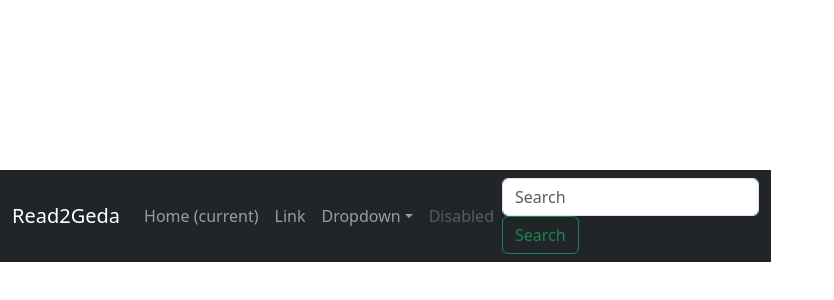
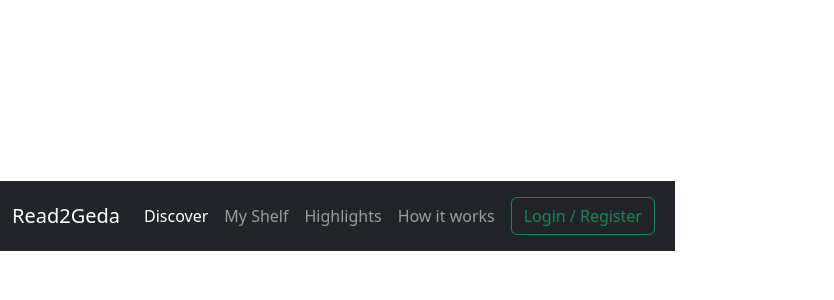
Before and after one commit to Orjihenry/Read2Geda, a React (Vite) app: page / in a window 1280 px wide. Shown: the part 184-484 px from the top of the page, without its empty margins (0-834 px from the left). Built offline with nearby package versions, Linux system fonts and the light colour scheme.

Commit message:
updated header component

```diff
--- a/src/components/Header/Header.tsx
+++ b/src/components/Header/Header.tsx
@@ -4,40 +4,32 @@ export default function Header() {
     return (
         <header className="header">
             <nav className="navbar navbar-expand-lg navbar-dark bg-dark">
-                <div className="container">
+                <div className="container ">
                     <a className="navbar-brand" href="#">Read2Geda</a>
-                    <button className="navbar-toggler" type="button" data-toggle="collapse" data-target="#navbarSupportedContent" aria-controls="navbarSupportedContent" aria-expanded="false" aria-label="Toggle navigation">
+                    <button className="navbar-toggler" type="button" data-bs-toggle="collapse" data-bs-target="#navbarSupportedContent" aria-controls="navbarSupportedContent" aria-expanded="false" aria-label="Toggle navigation">
                         <span className="navbar-toggler-icon"></span>
                     </button>
 
-                    <div className="collapse navbar-collapse" id="navbarSupportedContent">
+                    <div className="collapse navbar-collapse justify-content-end" id="navbarSupportedContent">
                         <ul className="navbar-nav mr-auto">
                             <li className="nav-item active">
-                            <a className="nav-link" href="#">Home <span className="sr-only">(current)</span></a>
+                                <a className="nav-link active" href="#">Discover</a>
                             </li>
                             <li className="nav-item">
-                            <a className="nav-link" href="#">Link</a>
-                        </li>
-                        <li className="nav-item dropdown">
-                            <a className="nav-link dropdown-toggle" href="#" id="navbarDropdown" role="button" data-toggle="dropdown" aria-haspopup="true" aria-expanded="false">
-                            Dropdown
-                            </a>
-                            <div className="dropdown-menu" aria-labelledby="navbarDropdown">
-                            <a className="dropdown-item" href="#">Action</a>
-                            <a className="dropdown-item" href="#">Another action</a>
-                            <div className="dropdown-divider"></div>
-                            <a className="dropdown-item" href="#">Something else here</a>
-                            </div>
+                                <a className="nav-link" href="#">My Shelf</a>
                             </li>
                             <li className="nav-item">
-                            <a className="nav-link disabled" href="#">Disabled</a>
+                                <a className="nav-link" href="#">Highlights</a>
+                            </li>
+                            <li className="nav-item">
+                                <a className="nav-link" href="#">How it works</a>
                             </li>
                         </ul>
-                        <form className="form-inline my-2 my-lg-0">
-                        <input className="form-control mr-sm-2" type="search" placeholder="Search" aria-label="Search" />
-                        <button className="btn btn-outline-success my-2 my-sm-0" type="submit">Search</button>
-                        </form>
+
+                        <button className="btn btn-outline-success m-md-2 my-sm-0" type="submit">Login / Register</button>
+
                     </div>
+
                 </div>
             </nav>
         </header>
```
Lines whose indentation alone changed are shown as unchanged.
